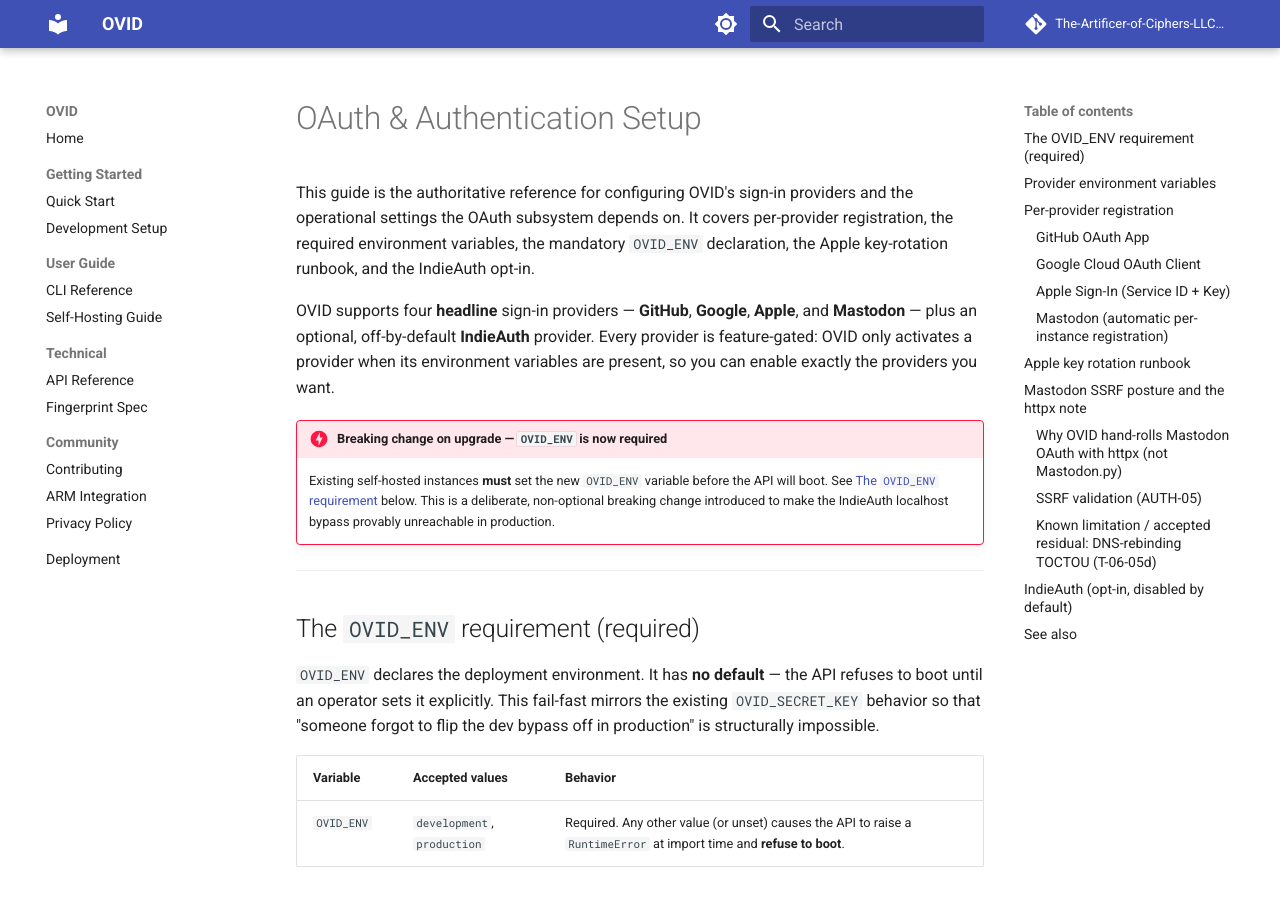
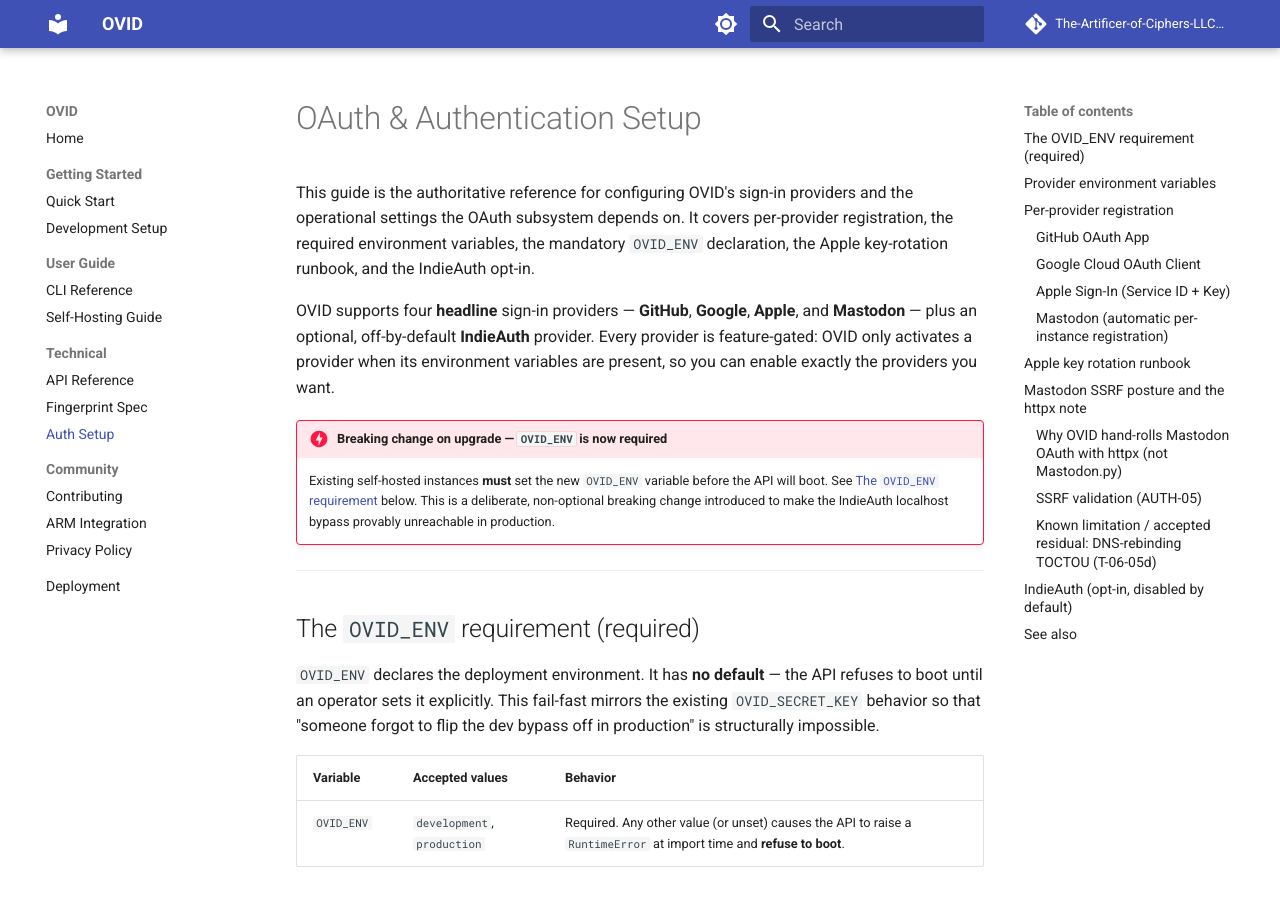
Before and after one commit to The-Artificer-of-Ciphers-LLC/OVID, an MkDocs documentation site: the page built from docs/auth-setup.md, in a window 1280 px wide and 900 px high. Built offline with MkDocs 1.6.1 and Material for MkDocs 9.7.7, drawn with Linux system fonts in a browser that asks for light colours; comment, search, counter and statistics services are not loaded.

Commit message:
docs(06-07): wire auth-setup.md into mkdocs nav
- Add 'Auth Setup: auth-setup.md' under Technical section

```diff
--- a/mkdocs.yml
+++ b/mkdocs.yml
@@ -39,6 +39,7 @@
   - Technical:
     - API Reference: api-reference.md
     - Fingerprint Spec: fingerprint-spec.md
+    - Auth Setup: auth-setup.md
   - Community:
     - Contributing: contributing.md
     - ARM Integration: arm-integration.md
```
